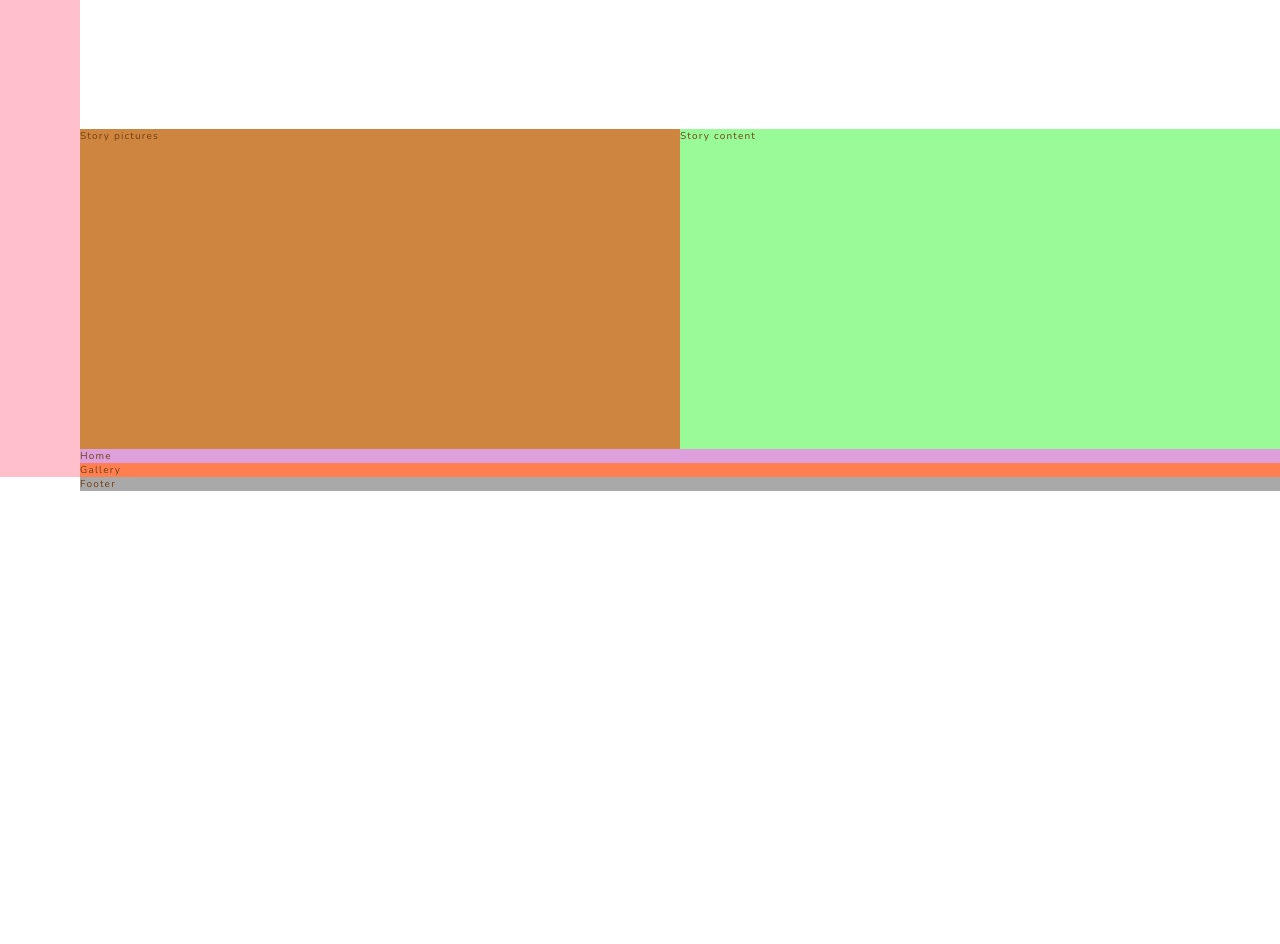
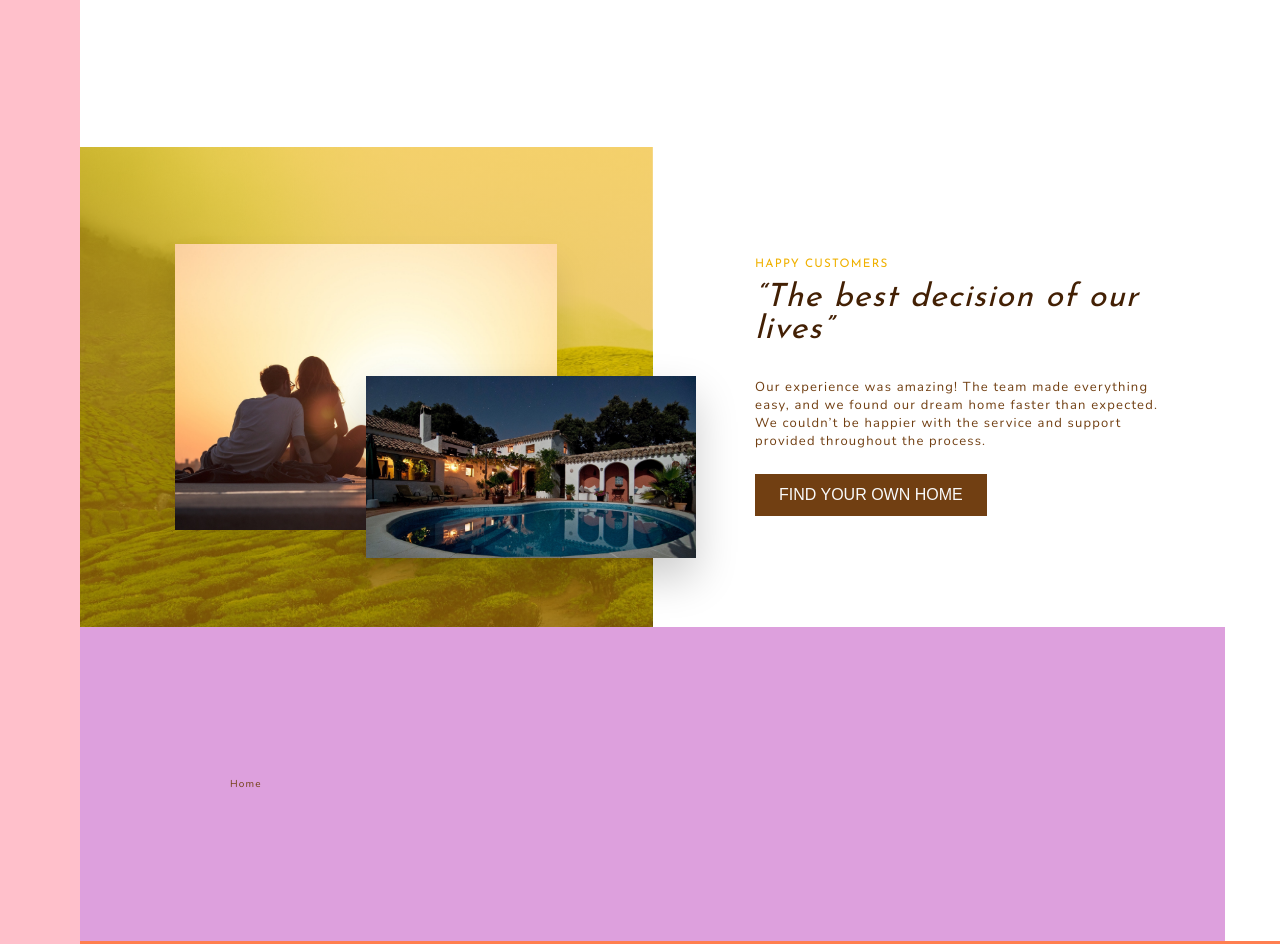
Before and after one commit to ShivaBuda/advance-CSS-and-SASS-course-revision, a website: page Nexter Website/index.html in a window 1280 px wide. Shown: the part 1087-2031 px from the top of the page. Before the commit the page ends 1578 px from the top, so only its background shows below. Drawn offline with nearby package versions, Linux system fonts and the light colour scheme; files that its build step writes are made by us from their sources.

Commit message:
add Story Section

```diff
--- a/Nexter Website/index.html
+++ b/Nexter Website/index.html
@@ -86,8 +86,30 @@
                     </p>
                 </div>
             </section>
-            <div class="story__pictures">Story pictures</div>
-            <div class="story__content">Story content</div>
+            <div class="story__pictures">
+                <img
+                    class="story__img-1"
+                    src="./images/story-1.jpeg"
+                    alt="A couple with their new home" />
+                <img
+                    class="story__img-2"
+                    src="./images/story-2.jpeg"
+                    alt="New house" />
+            </div>
+            <div class="story__content">
+                <h3 class="heading-3 mb-sm">Happy Customers</h3>
+                <h2 class="heading-2 heading-2--dark mb-bg">
+                    &ldquo;The best decision of our lives&rdquo;
+                </h2>
+                <p class="story__txt">
+                    Our experience was amazing! The team made everything easy,
+                    and we found our dream home faster than expected. We
+                    couldn’t be happier with the service and support provided
+                    throughout the process.
+                </p>
+                <button class="btn">Find your own home</button>
+            </div>
+
             <section class="home">Home</section>
             <section class="gallery">Gallery</section>
             <footer class="footer">Footer</footer>
--- a/Nexter Website/scss/_base.scss
+++ b/Nexter Website/scss/_base.scss
@@ -19,6 +19,23 @@
 // FONT FAMILIES
 $font-primary: "Nunito", sans-serif;
 $font-secondary: "Josefin Sans", sans-serif;
+
+// MARGIN
+.mb-sm {
+    margin-bottom: 1.2rem;
+}
+.mb-md {
+    margin-bottom: 2.4rem;
+}
+.mb-bg {
+    margin-bottom: 3.2rem;
+}
+.mb-lg {
+    margin-bottom: 4.8rem;
+}
+.mb-xl {
+    margin-bottom: 6.4rem;
+}
 
 // **** BREAKPOINTS VARIABLES *****
 
@@ -57,6 +74,6 @@ body {
 
 .container {
     display: grid;
-    grid-template-rows: 80vh min-content 40vh repeat(3, min-content);
+    grid-template-rows: 80vh min-content 60vh repeat(3, min-content);
     grid-template-columns: 8rem 1fr repeat(8, minmax(min-content, 15rem)) 1fr;
 }
--- a/Nexter Website/scss/_footer.scss
+++ b/Nexter Website/scss/_footer.scss
@@ -2,4 +2,5 @@
      grid-row: 8/-1;
      grid-column: 2/-1;
      background-color: darkgray;
+     padding: 14rem;
 }
--- a/Nexter Website/scss/_gallery.scss
+++ b/Nexter Website/scss/_gallery.scss
@@ -1,6 +1,6 @@
 .gallery{
      grid-row: 5/6 ;
      grid-column: 2/-1;
-
+padding: 14rem;
      background-color: coral;
 }
--- a/Nexter Website/scss/_home.scss
+++ b/Nexter Website/scss/_home.scss
@@ -2,4 +2,5 @@
      grid-column:2/11;
      grid-row: 4/5;
      background-color: plum;
+     padding: 15rem;
 }
--- a/Nexter Website/scss/_story.scss
+++ b/Nexter Website/scss/_story.scss
@@ -1,12 +1,47 @@
-.story{
-     &__pictures{
+.story {
+    &__pictures {
         grid-row: 3/4;
         grid-column: 2 /7;
-          background-color: peru;
+
+        display: grid;
+        grid-template-columns: repeat(6, 1fr);
+        grid-template-rows: repeat(6, 1fr);
+        align-items: center;
+
+        background-image: linear-gradient(
+                rgba(240, 176, 0, 0.566),
+                rgba(208, 135, 0, 0.5)
+            ),
+            url("../images/back.jpg");
+            background-position: center;
+            background-size: cover;
     }
-     &__content{
+    &__img-1 {
+        width: 100%;
+        grid-row: 2/6;
+        grid-column: 2/6;
+        box-shadow: 0 2rem 3rem rgba(#000, 0.1);
+    }
+    &__img-2 {
+        width: 115%;
+        grid-row: 3/7;
+        grid-column: 4/7;
+        z-index: 2;
+        box-shadow: 0 2rem 4rem rgba($color: #000000, $alpha: 0.2);
+    }
+    &__content {
         grid-row: 3/4;
         grid-column: 7 /-1;
-          background-color: palegreen;
+        padding: 6.2rem 8vw;
+
+        display: flex;
+        flex-direction: column;
+        justify-content: center;
+        align-items: start;
+    }
+
+    &__txt {
+        margin-bottom: 2.4rem;
+        font-size: 1.3rem;
     }
 }
--- a/Nexter Website/scss/_typography.scss
+++ b/Nexter Website/scss/_typography.scss
@@ -8,9 +8,21 @@
 }
 .heading-2 {
     @extend %heading;
+
+    font-size: 3.2rem;
+    font-style: italic;
+
+    &--dark {
+        color: var(--color-yellow-dark);
+    }
+    &--light {
+        color: var(--color-yellow-dark-light);
+    }
 }
 .heading-3 {
     @extend %heading;
+    text-transform: uppercase;
+    color: var(--color-yellow-primary);
 }
 .heading-4 {
     @extend %heading;
@@ -23,3 +35,18 @@
         color: var(--color-yellow-dark);
     }
 }
+
+.btn {
+    border: none;
+    padding: 1.2rem 2.4rem;
+    font-size: 1.6rem;
+    text-transform: uppercase;
+    background-color: var(--color-yellow-dark-light);
+    color: var(--color-gray-light-3);
+    cursor: pointer;
+    transition: all 0.2s ease-in;
+
+    &:hover {
+        background-color: var(--color-yellow-secondary);
+    }
+}
```
Lines whose indentation alone changed are shown as unchanged.
